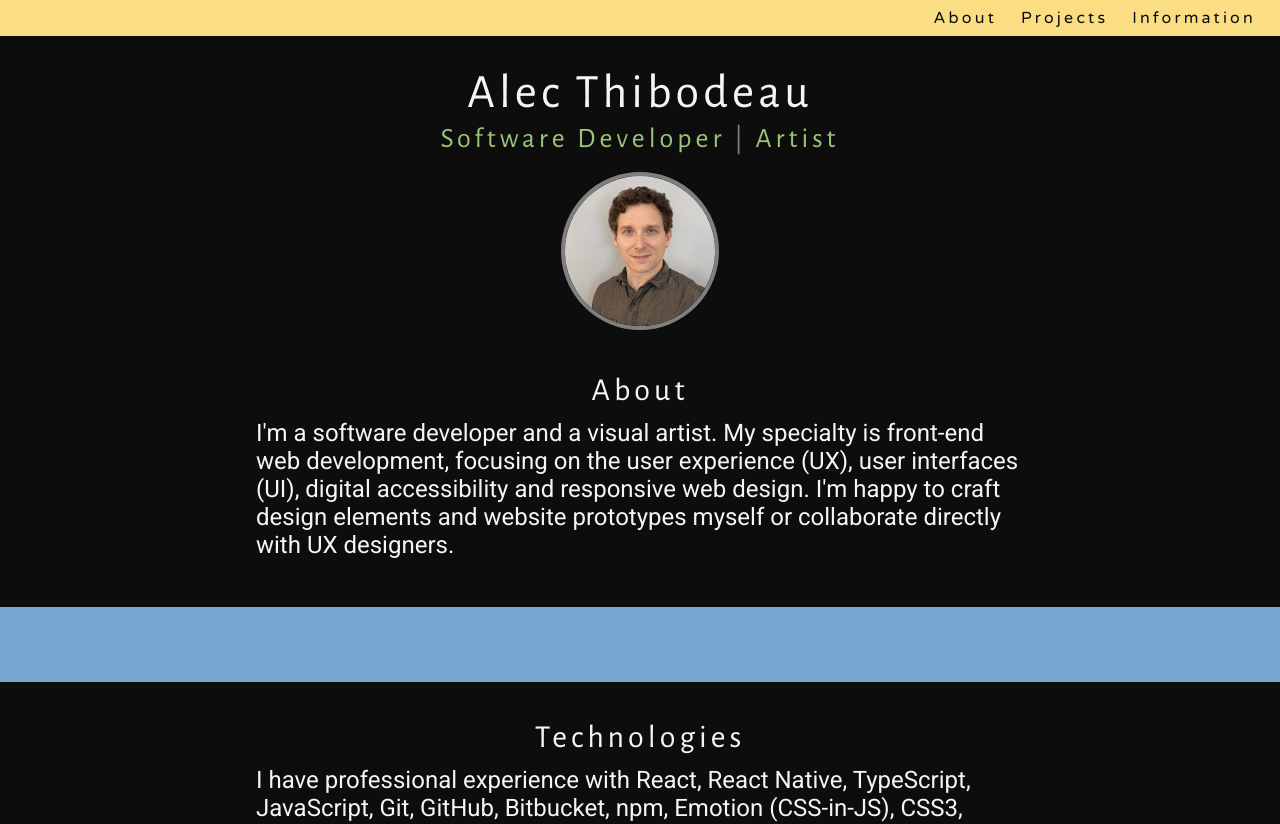
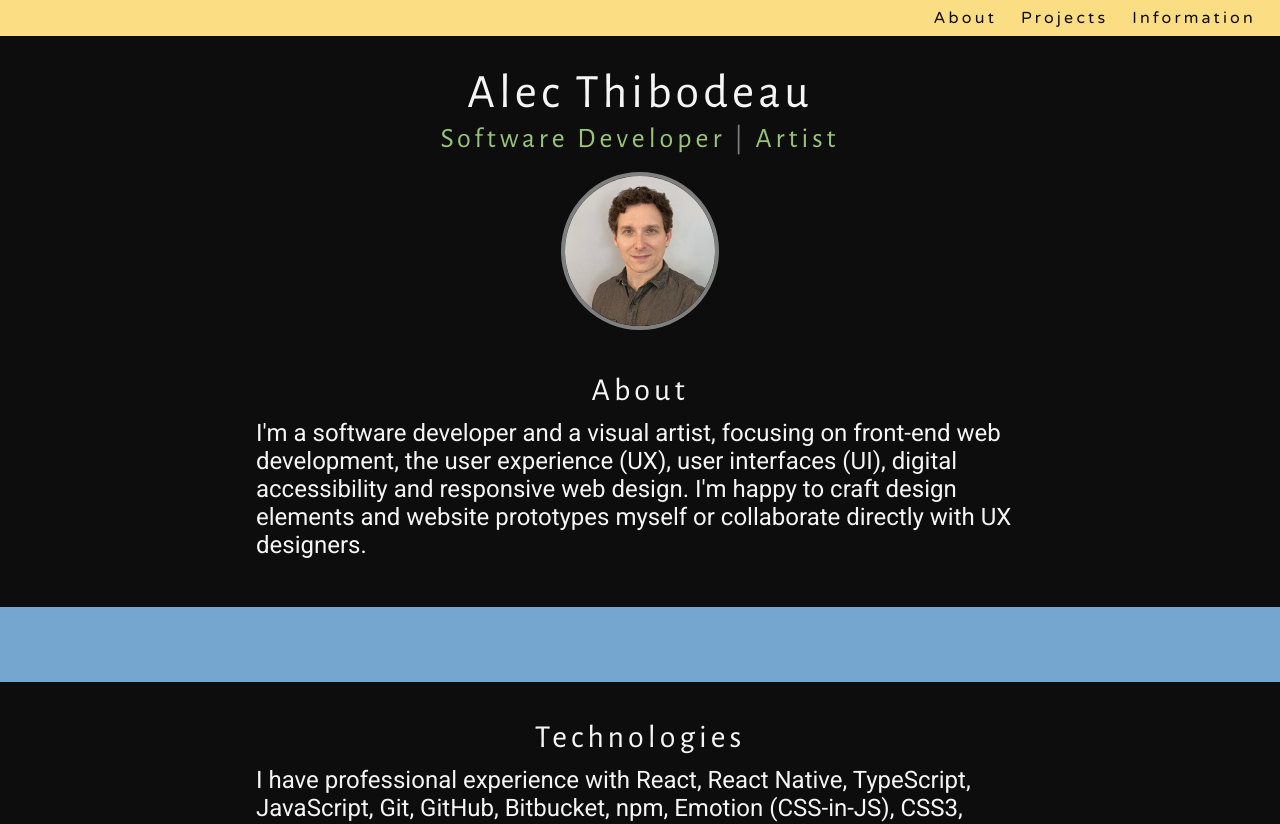
Before and after one commit to alecthibodeau/alecthibodeau.github.io, a React (Create React App) app: page / in a window 1280 px wide. Shown: the top 824 px of the page. Built offline with nearby package versions, Linux system fonts and the light colour scheme.

Commit message:
Update text in About section to improve clarity

```diff
--- a/src/components/Main.tsx
+++ b/src/components/Main.tsx
@@ -55,9 +55,9 @@ function Main(props: { isBreakpointXs: boolean, viewportWidth: number }): JSX.El
         <Headshot />
         <h3 className="section-title">{formatTitleCase(sections.about)}</h3>
         <p>
-          I'm a software developer and a visual artist. My specialty is front-end web
-          development, focusing on the user experience (UX), user interfaces (UI),
-          digital accessibility and responsive web design. I'm happy to craft design
+          I'm a software developer and a visual artist, focusing on front-end web
+          development, the user experience (UX), user interfaces (UI), digital
+          accessibility and responsive web design. I'm happy to craft design
           elements and website prototypes myself or collaborate directly with UX
           designers.
         </p>
```
Also changed, not shown: 1 other file (tests, documents, lock files or other folders).
